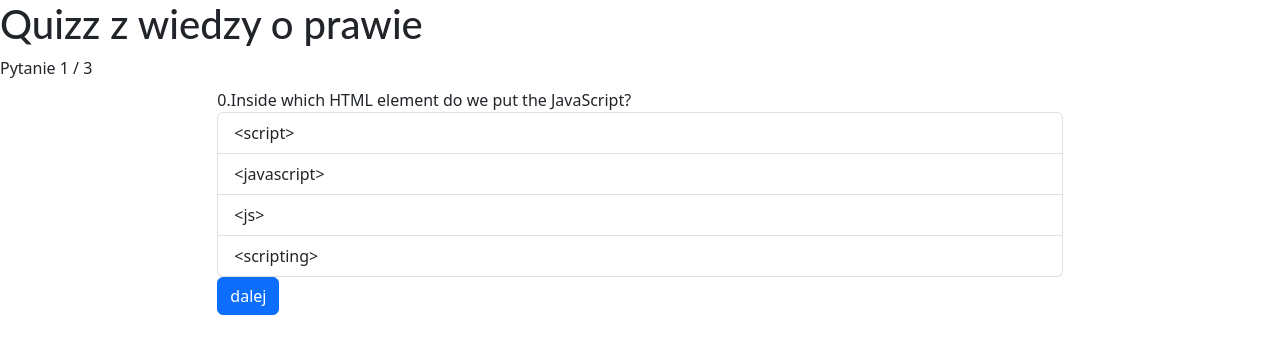
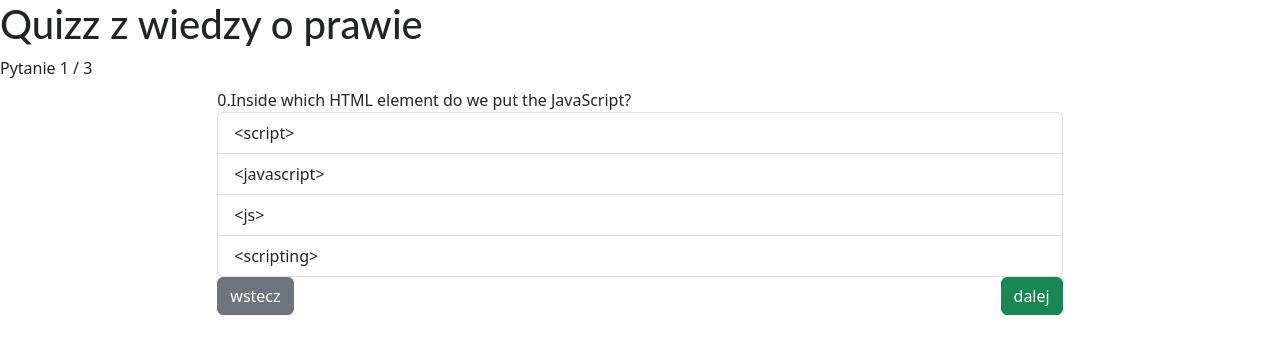
Before and after one commit to kas444/quizz, a React (Create React App) app: page / in a window 1280 px wide. Shown: the top 354 px of the page. Built offline with nearby package versions, Linux system fonts and the light colour scheme.

Commit message:
additional functionality for next button

```diff
--- a/src/components/Button/index.js
+++ b/src/components/Button/index.js
@@ -1,6 +1,6 @@
 import React from 'react';
 
-export function Button({ children, className = 'btn btn-primary', onClick }) {
+export function Button({ children, className, onClick, }) {
   return (
     <button
       // style={{
--- a/src/redux/quizSlice.js
+++ b/src/redux/quizSlice.js
@@ -31,6 +31,7 @@ export const quizSlice = createSlice({
     },
     goNext: (state, action) => {
       state.currentQuestion += 1;
+      state.selectedAnswer = null;
     },
     addAnswers: (state, action) => {
       state.answers = [...state.answers, action.payload];
--- a/src/views/question/index.js
+++ b/src/views/question/index.js
@@ -53,7 +53,11 @@ export const QuestionView = () => {
             <div>
               <div>{question}</div>
               <Question key={currentQuestion} />
-              <Button onClick={() => selectAnswer(selectedAnswer)}>dalej</Button>
+              <div className="row"></div>
+              <div className="d-flex justify-content-between">
+                <Button className="btn btn-secondary">wstecz</Button>
+                <Button className="btn btn-success" onClick={() => selectedAnswer != null ? selectAnswer(selectedAnswer) : null}>dalej</Button>
+              </div>
             </div>
           )}
         </div>
```
